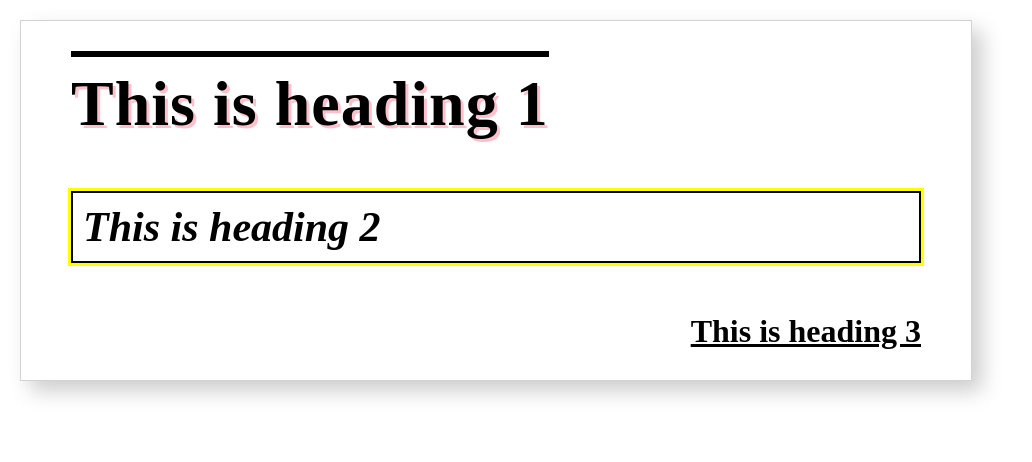
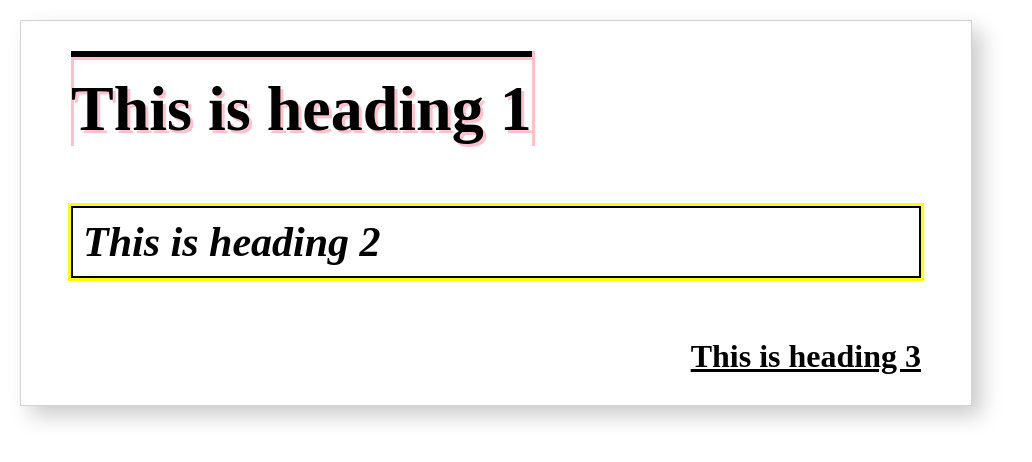
Before and after one commit to c113403038/heading, a plain HTML site: page index.html in a window 1280 px wide. Shown: the whole page, without its empty margins (0-1032 px from the left). Drawn offline with Linux system fonts and the light colour scheme.

Commit message:
Update index.html

```diff
--- a/index.html
+++ b/index.html
@@ -23,25 +23,39 @@
             font-size: 64px;
             font-weight: bold;
             margin: 0;
-            padding-top: 10px;
+            padding-top: 15px;
+            /* 使用 box-shadow 讓黑線產生粉紅重疊效果 */
             border-top: 6px solid black;
-            color: black;
+            box-shadow: 3px 3px 0px 0px #ffc0cb inset, 0px -3px 0px 0px #ffffff, 3px 0px 0px 0px #ffc0cb;
+            /* 修正後的更簡潔寫法如下 */
+            border-top: 6px solid black;
+            position: relative;
             text-shadow: 3px 3px 0px #ffc0cb;
             width: fit-content;
-            letter-spacing: 1px;
+        }
+
+        /* 專門處理那條黑線的粉紅重疊 */
+        .h1-style::before {
+            content: "";
+            position: absolute;
+            top: -6px;
+            left: 3px;
+            width: 100%;
+            height: 6px;
+            background-color: #ffc0cb;
+            z-index: -1;
         }
 
         .h2-style {
             font-size: 42px;
             font-style: italic;
             font-weight: bold;
-            margin: 50px 0;
+            margin: 60px 0;
             padding: 10px;
             border: 2px solid black;
             outline: 3px solid #ffff00;
             width: 100%;
             box-sizing: border-box;
-            background-color: transparent;
         }
 
         .h3-wrapper {
```
